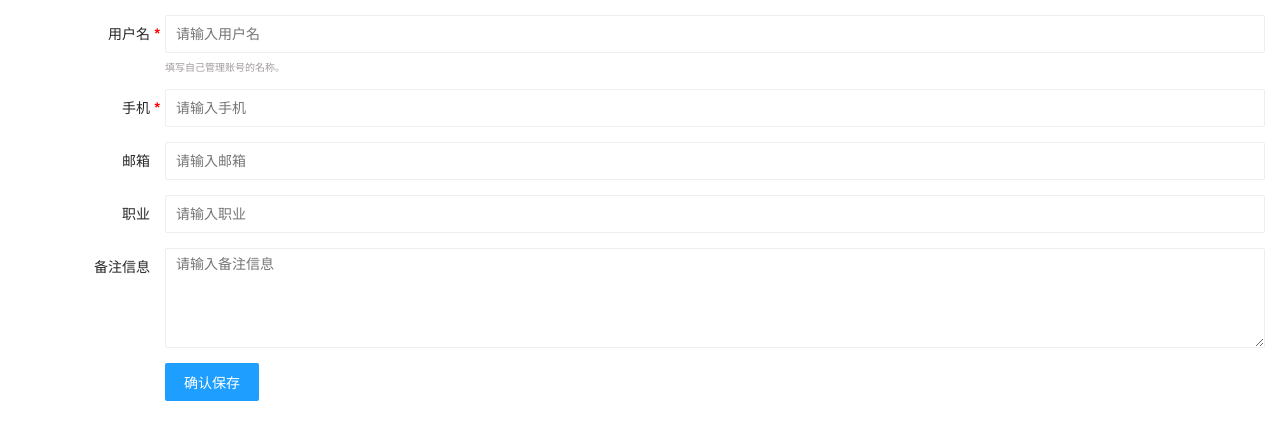
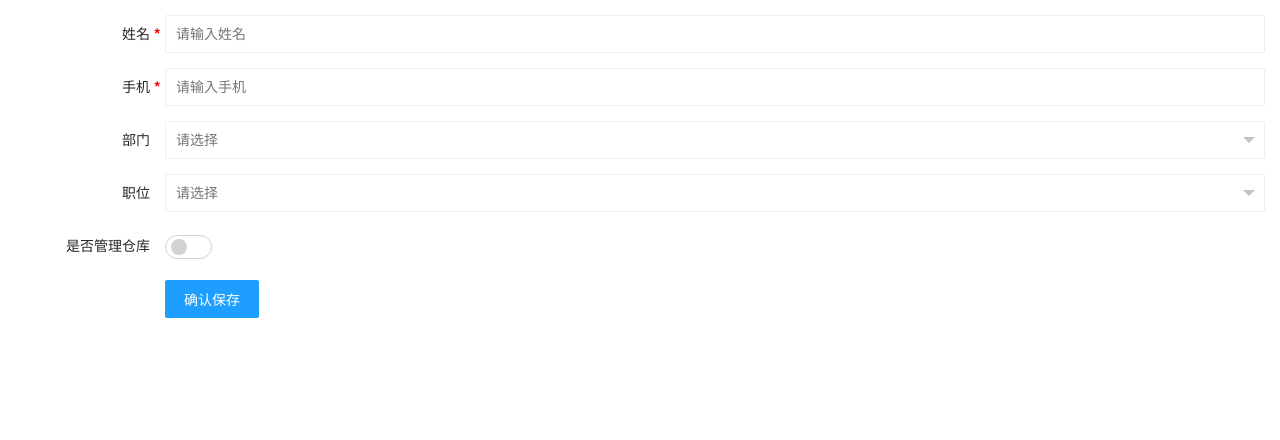
Before and after one commit to taoweidegit/wwms, a Flask app: page /user/page/adding in a window 1280 px wide. Shown: the top 440 px of the page. Run offline with Flask 3, Linux system fonts and the light colour scheme; data that the repository does not hold is empty.

Commit message:
添加用户查询功能

```diff
--- a/main.py
+++ b/main.py
@@ -577,7 +577,49 @@ def get_user_list():
 
 @app.route('/user/page/adding', endpoint="adding_user_page")
 def user_adding_page():
-    return render_template("./add_or_edit_user.html")
+    department_list = db.session.query(Department).all()
+    department_item = []
+    for it in department_list:
+        department_item.append({
+            "id": it.id,
+            "name": it.name
+        })
+
+    role_list = db.session.query(Role).all()
+    role_item = []
+    for it in role_list:
+        role_item.append({
+            "id": it.id,
+            "name": it.name
+        })
+
+    return render_template("./add_or_edit_user.html",
+                           department_list=department_item,
+                           role_list=role_item)
+
+
+@app.route('/warehouse/get', endpoint="get_warehouse_list")
+def get_warehouse():
+    warehouse_list = db.session.query(WareHouse).all()
+    data = [{
+        "id": -1,
+        "name": "无",
+        "place": "无"
+    }]
+    for warehouse in warehouse_list:
+        data.append({
+            "id": warehouse.id,
+            "name": warehouse.name,
+            "place": warehouse.position
+        })
+
+    response = {
+        "code": 0,
+        "msg": "",
+        "count": len(data),
+        "data": data
+    }
+    return jsonify(response)
 
 
 if __name__ == '__main__':
--- a/templates/add_or_edit_user.html
+++ b/templates/add_or_edit_user.html
@@ -17,34 +17,47 @@
 <body>
 <div class="layui-form layuimini-form">
     <div class="layui-form-item">
-        <label class="layui-form-label required">用户名</label>
+        <label class="layui-form-label required">姓名</label>
         <div class="layui-input-block">
-            <input type="text" name="username" lay-verify="required" lay-reqtext="用户名不能为空" placeholder="请输入用户名" value="" class="layui-input">
-            <tip>填写自己管理账号的名称。</tip>
+            <input type="text" name="username" lay-verify="required" lay-reqtext="姓名不能为空" placeholder="请输入姓名" value="" class="layui-input">
         </div>
     </div>
     <div class="layui-form-item">
         <label class="layui-form-label required">手机</label>
         <div class="layui-input-block">
-            <input type="number" name="phone" lay-verify="required" lay-reqtext="手机不能为空" placeholder="请输入手机" value="" class="layui-input">
+            <input type="text" name="phone" lay-verify="required" lay-reqtext="手机不能为空" placeholder="请输入手机" value="" class="layui-input">
         </div>
     </div>
     <div class="layui-form-item">
-        <label class="layui-form-label">邮箱</label>
+        <label class="layui-form-label">部门</label>
         <div class="layui-input-block">
-            <input type="email" name="email" placeholder="请输入邮箱" value="" class="layui-input">
+            <select name="department" lay-verify="required">
+                {% for department in department_list %}
+                    <option value="{{ department.id }}">{{ department.name }}</option>
+                {% endfor %}
+            </select>
         </div>
     </div>
     <div class="layui-form-item">
-        <label class="layui-form-label">职业</label>
+        <label class="layui-form-label">职位</label>
         <div class="layui-input-block">
-            <input type="text" name="work" placeholder="请输入职业" value="" class="layui-input">
+            <select name="role" lay-verify="required">
+                {% for role in role_list %}
+                    <option value="{{ role.id }}">{{ role.name }}</option>
+                {% endfor %}
+            </select>
         </div>
     </div>
-    <div class="layui-form-item layui-form-text">
-        <label class="layui-form-label">备注信息</label>
+    <div class="layui-form-item">
+        <label class="layui-form-label">是否管理仓库</label>
         <div class="layui-input-block">
-            <textarea name="remark" class="layui-textarea" placeholder="请输入备注信息"></textarea>
+            <input type="checkbox" name="is_warehouse_admin" lay-skin="switch" lay-filter="warehouse_admin_switch" title="是否管理仓库">
+        </div>
+    </div>
+    <div id="warehouse_div" class="layui-form-item layui-form-text" style="display:none">
+        <label class="layui-form-label">仓库</label>
+        <div class="layui-input-block">
+            <input id="warehouse" type="text" name="warehouse" class="layui-input">
         </div>
     </div>
 
@@ -55,11 +68,51 @@
     </div>
 </div>
 <script src="{{ url_for('static', filename = 'layui/lib/layui-v2.6.3/layui.js') }}" charset="utf-8"></script>
+<script src="{{ url_for('static', filename = 'layui/js/lay-config.js') }}" charset="utf-8"></script>
 <script>
-    layui.use(['form'], function () {
+    layui.use(['form', 'tableSelect'], function () {
         var form = layui.form,
             layer = layui.layer,
+            tableSelect = layui.tableSelect,
             $ = layui.$;
+
+        tableSelect.render({
+            elem: '#warehouse',
+<!--            searchKey: 'my',-->
+            checkedKey: 'id',
+<!--            searchPlaceholder: '',-->
+            table: {
+                url: '{{ url_for('get_warehouse_list') }}',
+                cols: [[
+                    { type: 'checkbox' },
+                    { field: 'id', title: 'ID', width: 100 },
+                    { field: 'name', title: '姓名', width: 300 },
+                    { field: 'place', title: '地点', width: 300 }
+                ]]
+            },
+            done: function (elem, data) {
+                var NEWJSON = []
+                layui.each(data.data, function (index, item) {
+                    NEWJSON.push(item.name)
+                })
+
+                no_warehouse = false
+                for (var i = 0; i < NEWJSON.length; i++)
+                    if(NEWJSON[i] == '无')
+                        no_warehouse = true
+                if (!no_warehouse)
+                    elem.val(NEWJSON.join(","))
+                else
+                    elem.val("无")
+            }
+        });
+
+        form.on('switch(warehouse_admin_switch)', function (data) {
+            if (this.checked)
+                $("#warehouse_div").attr("style", "display: block")
+            else
+                $("#warehouse_div").attr("style", "display: none")
+        });
 
         //监听提交
         form.on('submit(saveBtn)', function (data) {
```
